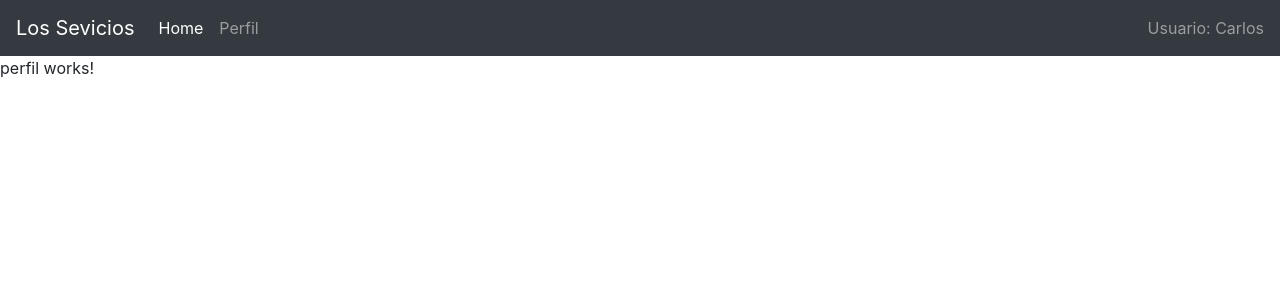
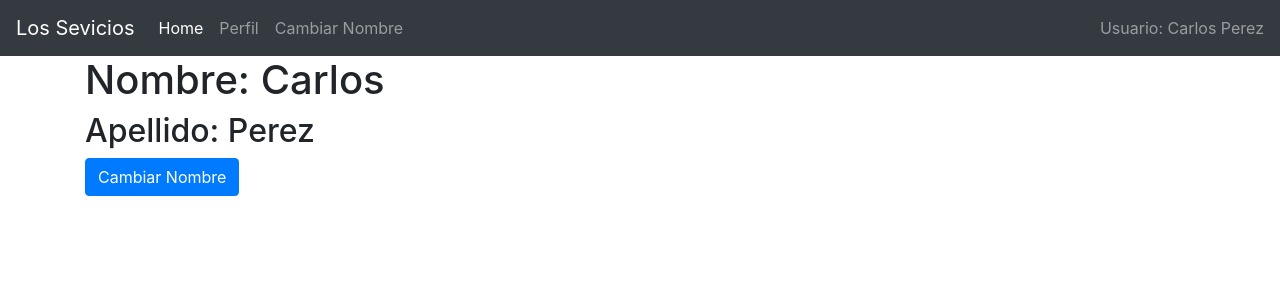
Before and after one commit to edwin0003/Angular-Services, an Angular app: page /perfil in a window 1280 px wide. Shown: the top 300 px of the page. Built offline with nearby package versions, Linux system fonts and the light colour scheme.

Commit message:
usando servicio usuario en componentes

```diff
--- a/src/app/encabezado/encabezado.component.html
+++ b/src/app/encabezado/encabezado.component.html
@@ -1,20 +1,24 @@
 <nav class="navbar navbar-expand-lg navbar-dark bg-dark ">
   <a class="navbar-brand" href="#">Los Sevicios</a>
-    <button class="navbar-toggler" type="button" data-toggle="collapse" data-target="#navbarText" aria-controls="navbarText" aria-expanded="false" aria-label="Toggle navigation">
+  <button class="navbar-toggler" type="button" data-toggle="collapse" data-target="#navbarText"
+    aria-controls="navbarText" aria-expanded="false" aria-label="Toggle navigation">
     <span class="navbar-toggler-icon"></span>
   </button>
   <div class="collapse navbar-collapse" id="navbarText">
     <ul class="navbar-nav mr-auto">
       <li class="nav-item active">
-          <a class="nav-link" [routerLink]="['']" routerLinkActive="router-link-active"  >Home <span class="sr-only">(current)</span></a>
+        <a class="nav-link" [routerLink]="['']" routerLinkActive="router-link-active">Home </a>
       </li>
       <li class="nav-item">
-          <a class="nav-link" [routerLink]="['perfil']" routerLinkActive="router-link-active"  >Perfil</a>
+        <a class="nav-link" [routerLink]="['perfil']" routerLinkActive="router-link-active">Perfil</a>
+      </li>
+      <li class="nav-item" (click)="cambiarNombre()" routerLinkActive="router-link-active">
+        <a class="nav-link">Cambiar Nombre</a>
       </li>
 
     </ul>
     <span class="navbar-text">
-        Usuario: {{usuarioInyectado.usuario.nombre}}
+      Usuario: {{usuarioInyectado.usuario.nombre}} {{usuarioInyectado.usuario.apellido}}
     </span>
   </div>
 </nav>
--- a/src/app/encabezado/encabezado.component.ts
+++ b/src/app/encabezado/encabezado.component.ts
@@ -11,7 +11,11 @@ export class EncabezadoComponent implements OnInit {
   constructor(public usuarioInyectado: UsuarioService) { }
 
   ngOnInit(): void {
+    console.log(this.usuarioInyectado.usuario.nombre);
     this.usuarioInyectado.usuario.nombre;
+  }
+  cambiarNombre(){
+    this.usuarioInyectado.usuario.nombre="Julieta"
   }
 
 }
--- a/src/app/perfil/perfil.component.html
+++ b/src/app/perfil/perfil.component.html
@@ -1 +1,7 @@
-<p>perfil works!</p>
+<div class="container">
+    <div class="perfil">
+        <h1>Nombre: {{usuarioInyectado.usuario.nombre}}</h1>
+        <h2>Apellido: {{usuarioInyectado.usuario.apellido}} </h2>
+    </div>
+    <button class="btn btn-primary" (click)="cambiarNombre()"> Cambiar Nombre</button>
+</div>
--- a/src/app/perfil/perfil.component.ts
+++ b/src/app/perfil/perfil.component.ts
@@ -1,4 +1,5 @@
 import { Component, OnInit } from '@angular/core';
+import { UsuarioService } from '../services/usuario.service';
 
 @Component({
   selector: 'app-perfil',
@@ -7,9 +8,14 @@ import { Component, OnInit } from '@angular/core';
 })
 export class PerfilComponent implements OnInit {
 
-  constructor() { }
+  constructor(public usuarioInyectado:UsuarioService) { }
 
   ngOnInit(): void {
+    this.usuarioInyectado.usuario.nombre;
+
+  }
+  cambiarNombre(nombre: string= "Luis"){
+    this.usuarioInyectado.usuario.nombre = nombre;
   }
 
 }
```
Lines whose indentation alone changed are shown as unchanged.
